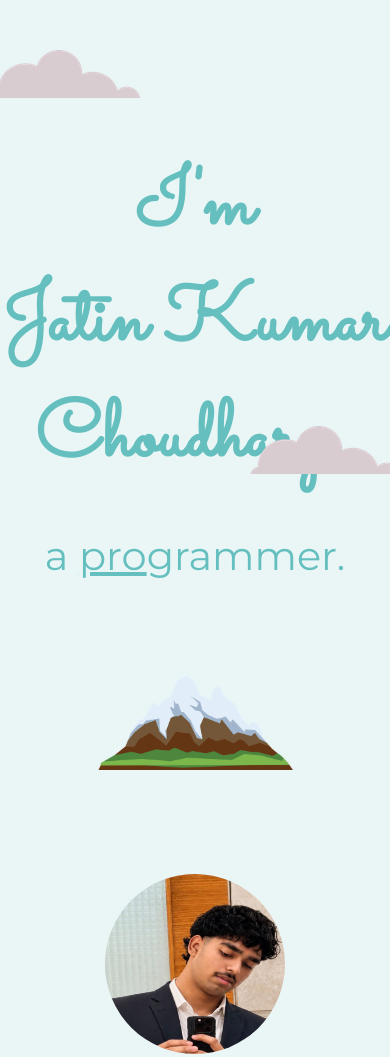
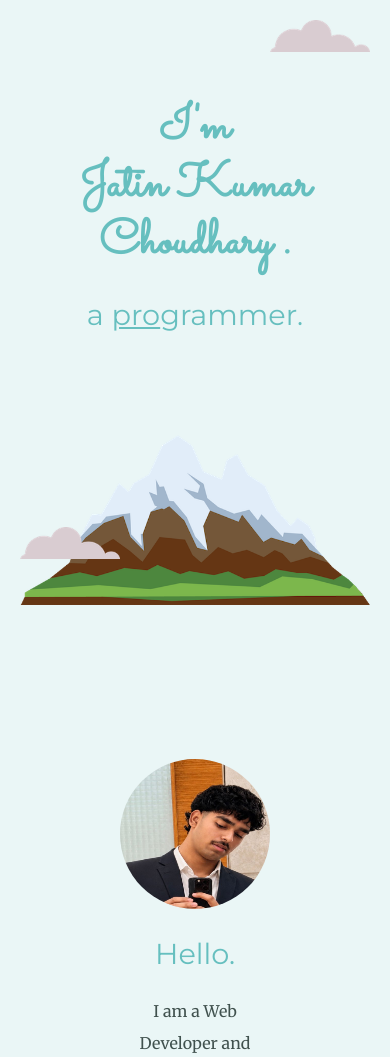
Before and after one commit to jatinchoudhary05032007-maker/Jatin-portfolio, a plain HTML site: page index.html in a window 390 px wide. Shown: the top 1057 px of the page. Drawn offline with Linux system fonts and the light colour scheme.

Commit message:
Add files via upload

```diff
--- a/style.css
+++ b/style.css
@@ -142,3 +142,67 @@ hr{
 .pro{
     text-decoration:underline;
 }
+/* Mobile View */
+@media screen and (max-width: 768px) {
+
+    body {
+        overflow-x: hidden;
+    }
+
+    .top-container {
+        padding: 50px 20px;
+        text-align: center;
+    }
+
+    h1 {
+        font-size: 3rem; /* Adjust name size */
+        line-height: 1.2;
+    }
+
+    h2 {
+        font-size: 1.8rem;
+    }
+
+    p {
+        font-size: 1rem;
+    }
+
+    .top-cloud,
+    .bottom-cloud {
+        width: 100px;
+    }
+
+    .top-cloud {
+        right: 20px;
+        top: 20px;
+    }
+
+    .bottom-cloud {
+        left: 20px;
+        bottom: 100px;
+    }
+
+    .mountain {
+        width: 100%;
+        max-width: 350px;
+        height: auto;
+    }
+
+    .profile img {
+        width: 150px;
+        height: 150px;
+    }
+
+    .skill-row {
+        width: 90%;
+        text-align: center;
+        margin: 50px auto;
+    }
+
+    .skill-row img {
+        float: none;
+        display: block;
+        margin: 0 auto 20px;
+        width: 120px;
+    }
+}
```
